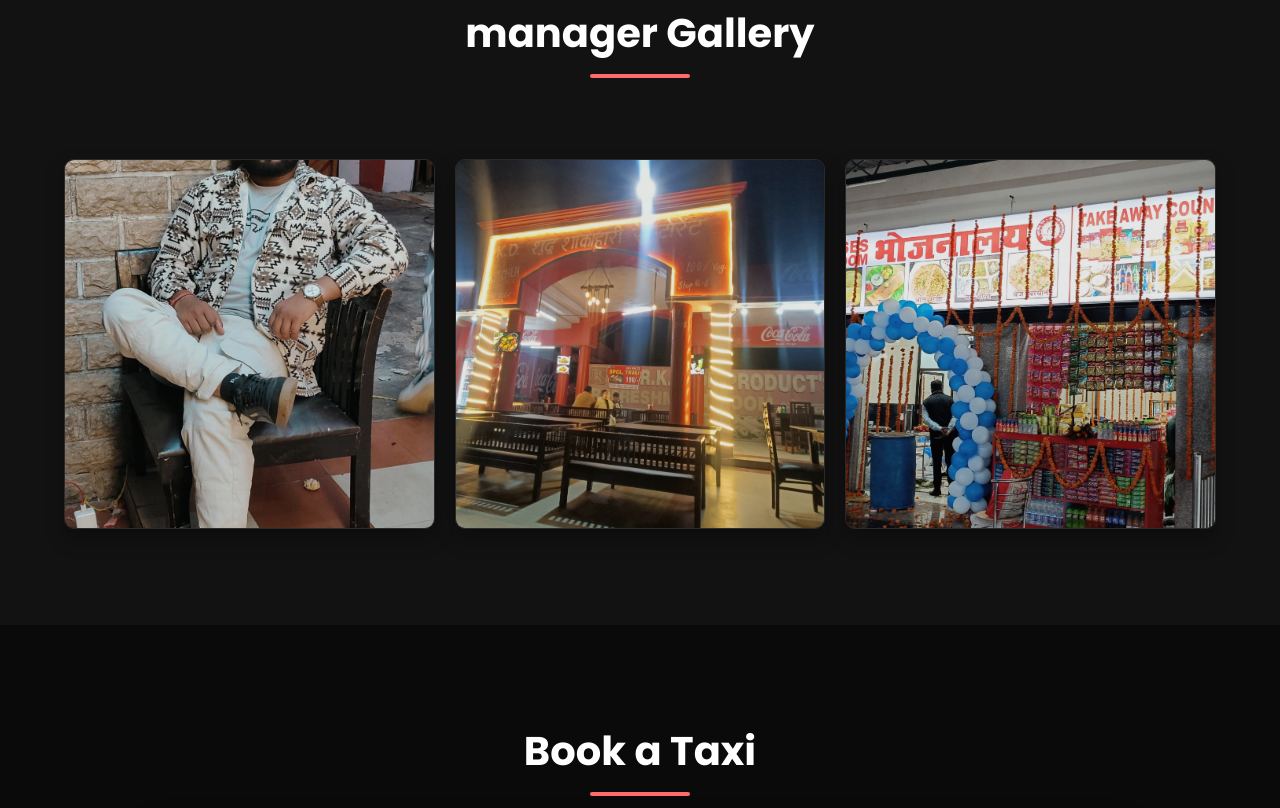
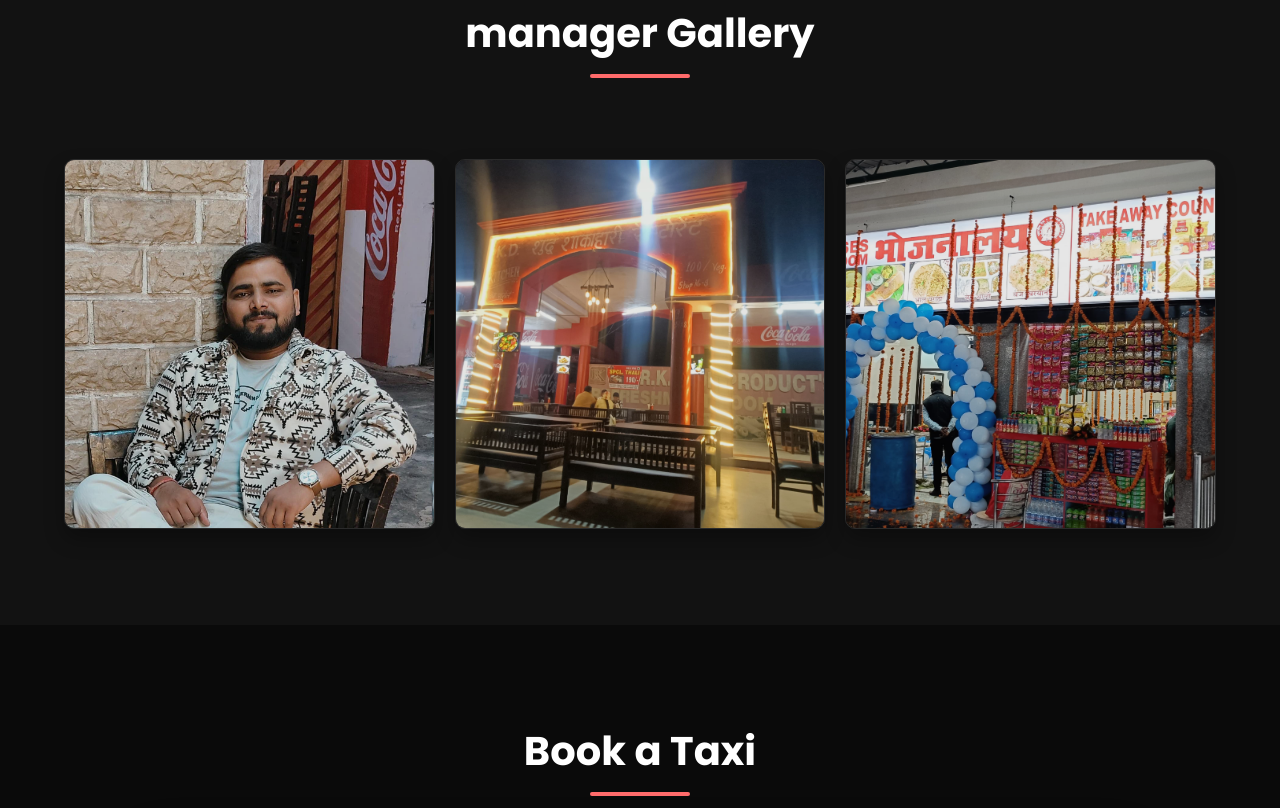
Before and after one commit to Prashantyadavcoder/ssenterpriseslive, a plain HTML site: page index.html in a window 1280 px wide. Shown: the part 1623-2431 px from the top of the page. Drawn offline with Linux system fonts and the light colour scheme.

Commit message:
Update index.html

```diff
--- a/index.html
+++ b/index.html
@@ -872,7 +872,7 @@
             <h2 class="section-title">manager Gallery</h2>
             <div class="gallery-grid">
                 <div class="gallery-item">
-                    <img src="VISHALBHAIYA.jpg" alt="Director">
+                    <img src="ssss.jpeg" alt="Director">
                     <div class="gallery-caption">Director & Managing Director</div>
 
                 </div>
```
